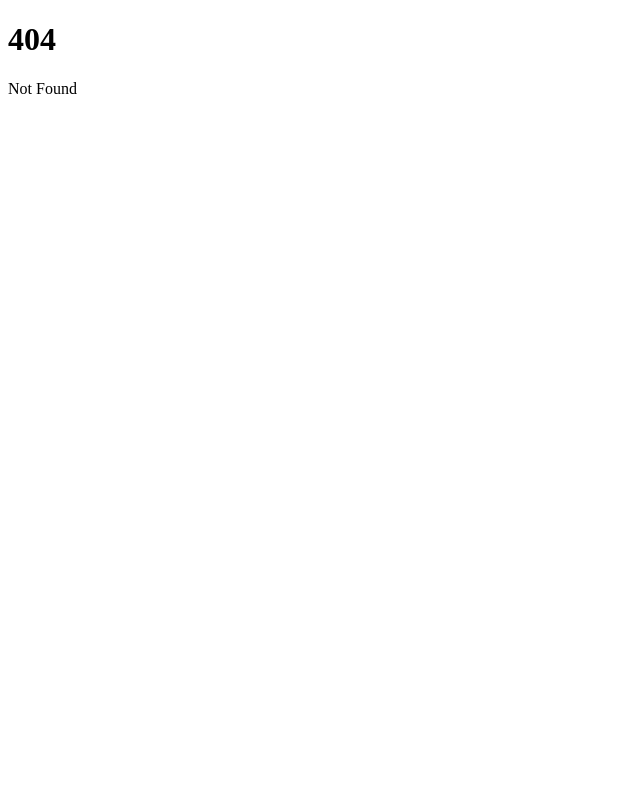
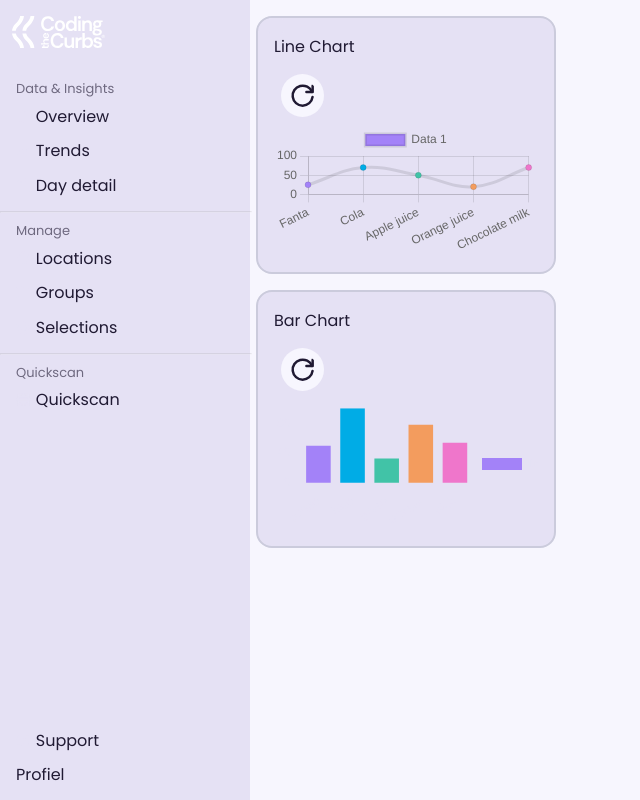
Before and after one commit to fdnd-agency/quickscandashboard, a SvelteKit app: page /dashboard in a window 1280 px wide. Before the commit this address had no page. Shown: the whole page, without its empty margins (0-640 px from the left). Built offline with nearby package versions, Linux system fonts and the light colour scheme.

Commit message:
static data + routes + styling + html van de charts #40

```diff
--- /dev/null
+++ b/src/routes/dashboard/+page.svelte
@@ -0,0 +1,69 @@
+<script>
+    import LineChart from '#lib/components/molecules/LineChart.svelte'
+    import BarChart from '#lib/components/molecules/BarChart.svelte'
+
+    // --- Chart 1 ---
+    const drinks = ['Fanta', 'Cola', 'Apple juice', 'Orange juice', 'Chocolate milk']
+    const originalData1 = [25, 70, 50, 20, 70]
+    let staticData1 = $state([...originalData1])
+    const loadChart1 = () => {
+      staticData1 = [...originalData1]
+    }
+
+      // --- Chart 2 ---
+    const colors = ['purple', 'blue', 'green', 'orange', 'pink']
+    const originalData2 = [50, 100, 33, 78, 54]
+    let staticData2 = $state([...originalData2])
+    const loadChart2 = () => {
+      staticData2 = [...originalData2]
+    }
+
+</script>
+
+<ul class="grid">
+  <li class="graphs">
+    <LineChart title="Line Chart" chartLabels={drinks} chartData={staticData1} dataLabel="Data 1" onReload={loadChart1} />
+  </li>
+    <li class="graphs">
+    <BarChart title="Bar Chart" chartLabels={colors} chartData={staticData2} dataLabel="Data 2" onReload={loadChart2} />
+  </li>
+</ul>
+
+<style>
+  :root {
+    --background: hsl(247, 82%, 98%);
+    --component-background: hsl(253, 46%, 92%);
+    --component-outline: hsl(240, 20%, 83%);
+    --text-color: hsl(256, 33%, 15%);
+  }
+
+  @font-face {
+    font-family: 'Poppins-Regular';
+    src: url('/src/lib/assets/Poppins/Poppins-Regular.ttf');
+  }
+
+  :global(*) {
+    padding: 0;
+    margin: 0;
+    font-family: 'Poppins-Regular', sans-serif;
+  }
+
+  :global(body) {
+    margin: 0;
+    background: var(--background);
+    margin: 0 0 0 15em;
+  }
+
+
+
+  ul.grid {
+    display: grid;
+    margin: 1em;
+    gap: 1em;
+    list-style: none;
+
+    li {
+      width: 300px;
+    }
+  }
+</style>
```
